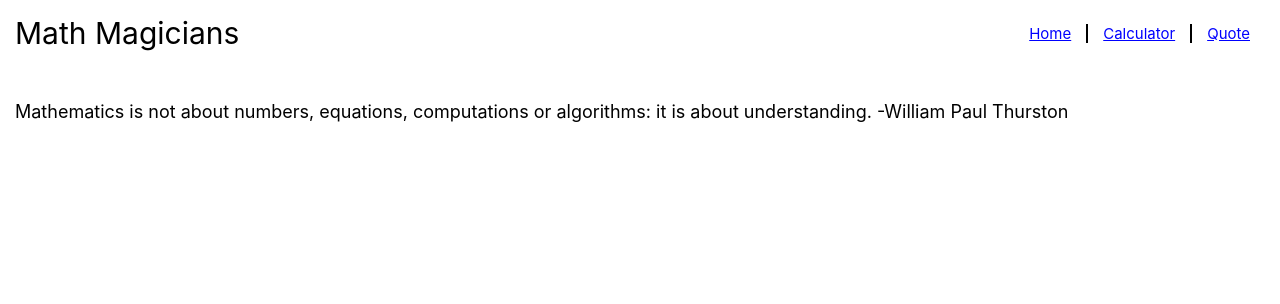
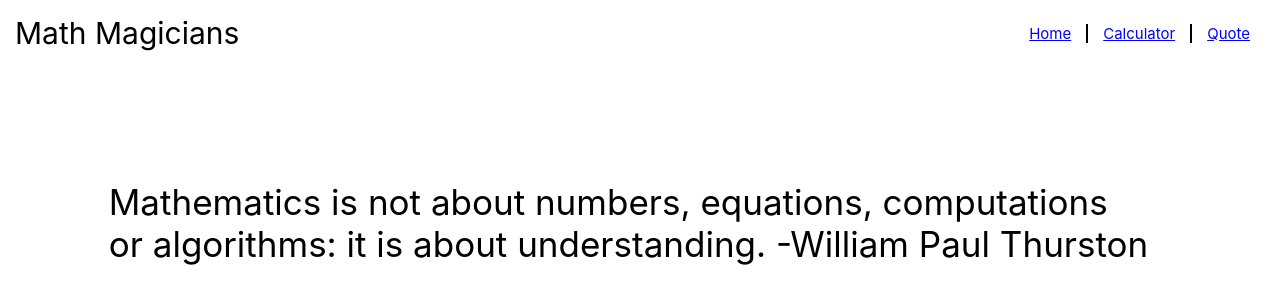
Before and after one commit to olawale-o/math-magicians, a React (Create React App) app: page /quote in a window 1280 px wide. Shown: the top 304 px of the page. Built offline with nearby package versions, Linux system fonts and the light colour scheme.

Commit message:
Add inline style to p tag in Quote.js file

```diff
--- a/src/components/Quote.js
+++ b/src/components/Quote.js
@@ -1,11 +1,18 @@
 import React from 'react';
 import './Quote.css';
 
+const quoteStyle = {
+  width: '85%',
+  margin: '10rem auto',
+  fontSize: '3.5rem',
+  fontWeight: 'light',
+};
 const Quote = () => (
   <div className="Quote">
-    <p>
-      Mathematics is not about numbers, equations, computations or
-      algorithms: it is about understanding. -William Paul Thurston
+    <p style={quoteStyle}>
+      Mathematics is not about numbers, equations, computations
+      <br />
+      or algorithms: it is about understanding. -William Paul Thurston
     </p>
   </div>
 );
```
Also changed, not shown: src/components/Quote.css (line endings or trailing spaces).
